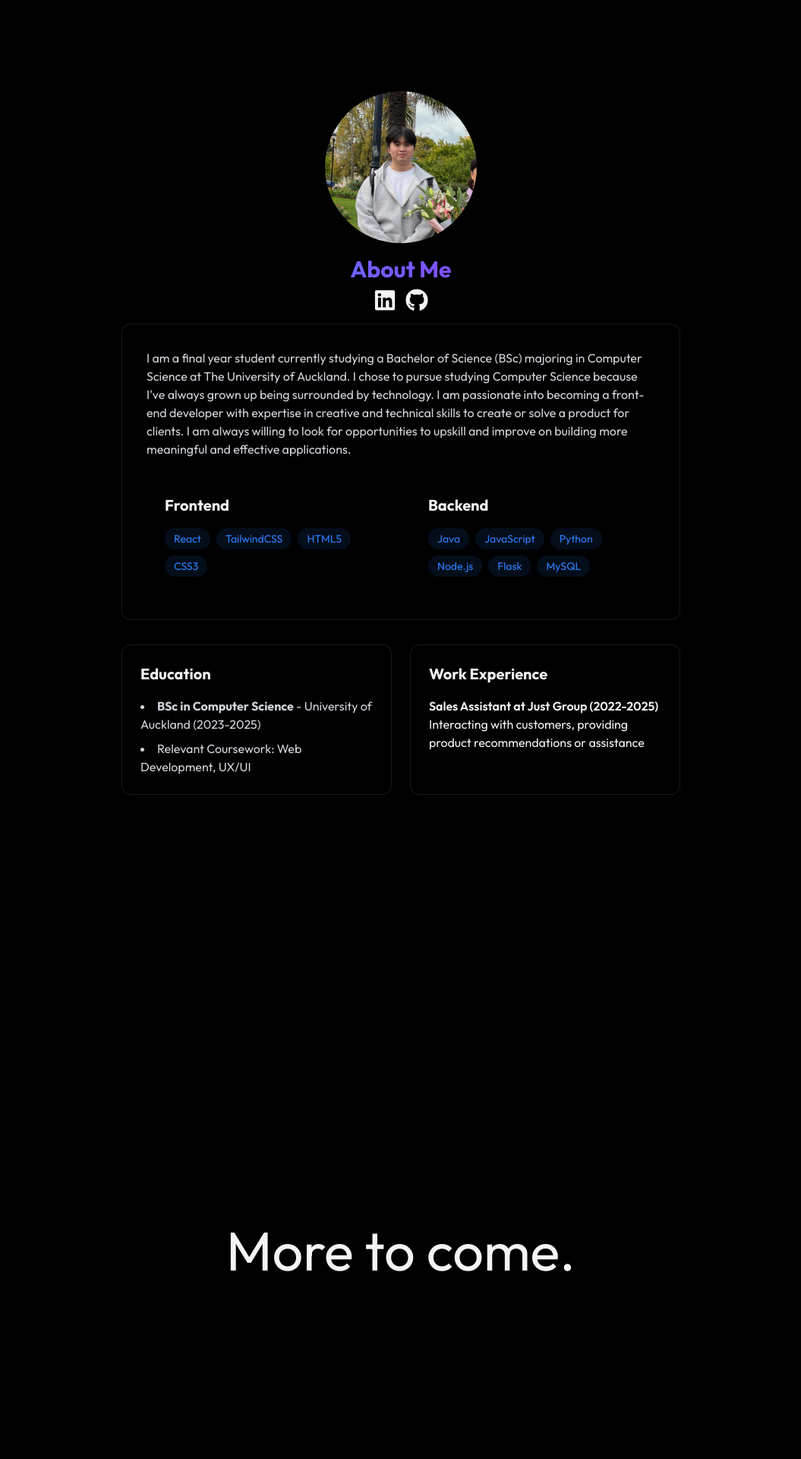
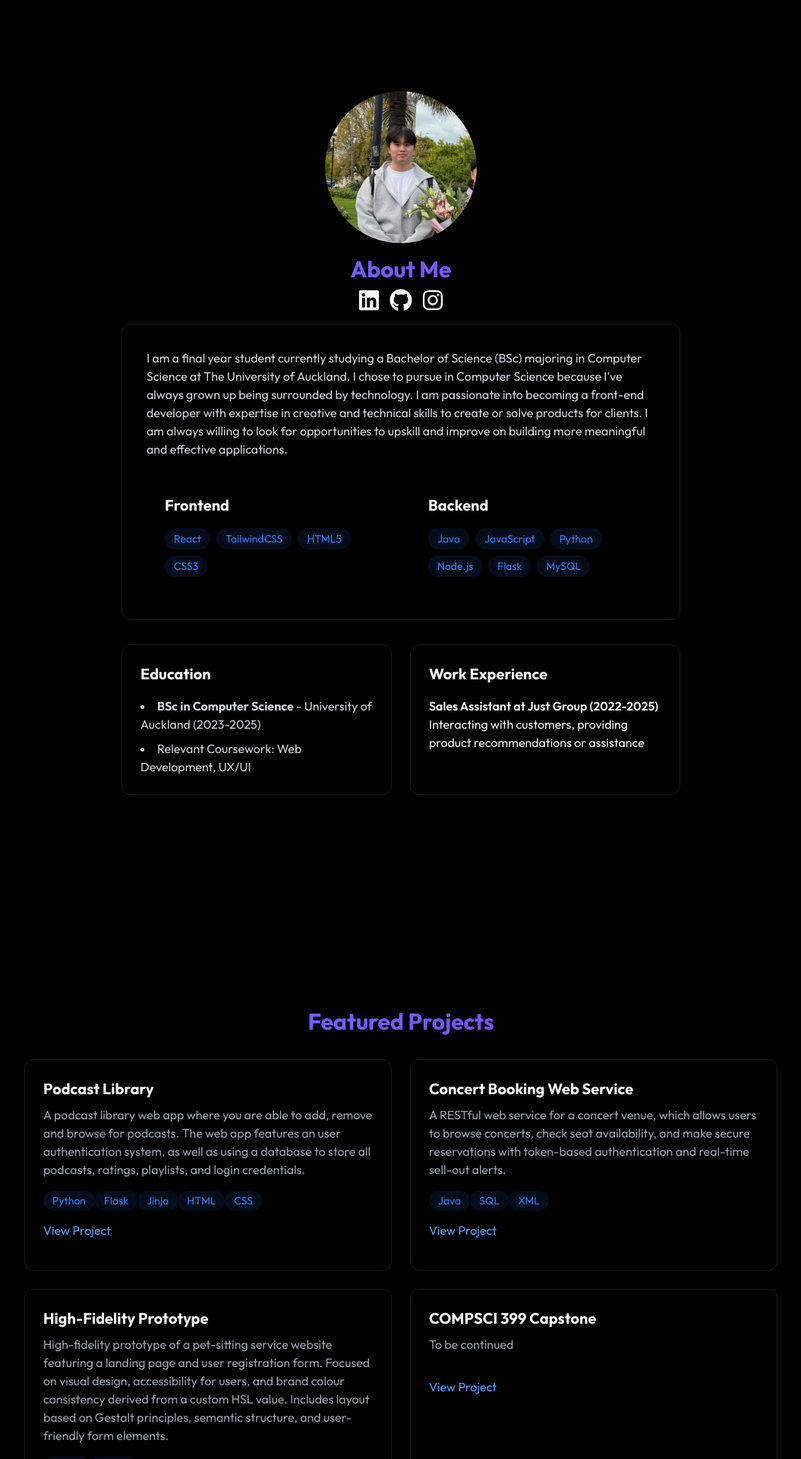
Before and after one commit to Bigmonterss/self-portfolio-project-2025, a React (Vite) app: page / in a window 1280 px wide. Shown: the part 880-2800 px from the top of the page at 76% size, without its empty margins (112-1167 px from the left). Built offline with nearby package versions, Linux system fonts and the light colour scheme.

Commit message:
FEAT & UPDATE: Added RevealOnScroll.jsx and updated a few component files
Added a reveal on scrolling feature and updated a few components to make the scroll reveal work with it.

```diff
--- a/src/App.jsx
+++ b/src/App.jsx
@@ -6,6 +6,7 @@
 import { Home } from "./components/sections/Home";
 import { About } from "./components/sections/About";
 import { Projects } from "./components/sections/Projects";
+import { Contact } from "./components/sections/Contact";
 import { AnimCursor }from "./components/AnimCursor";
 import "./index.css";
 
@@ -26,6 +27,7 @@
         <Home/>
         <About/>
         <Projects/>
+        <Contact/>
       </div>
     </>
   )
--- /dev/null
+++ b/src/components/RevealOnScroll.jsx
@@ -0,0 +1,28 @@
+import { useEffect, useRef } from "react";
+
+export const RevealOnScroll = ({ children }) => {
+    const ref = useRef(null)
+
+    useEffect(() => {
+        const observer = new IntersectionObserver(
+            ([entry]) => {
+            if (entry.isIntersecting) {
+                ref.current.classList.add("visible");
+            } else {
+                ref.current.classList.remove("visible");
+            }
+            },
+            { threshold: 0.2, rootMargin: "0px 0px -50px 0px" }
+        );
+
+        if (ref.current) observer.observe(ref.current);
+
+        return () => observer.disconnect();
+    }, []);
+
+    return (
+        <div ref={ref} className="reveal">
+            {children}
+        </div>
+    );
+}
--- a/src/components/sections/About.jsx
+++ b/src/components/sections/About.jsx
@@ -1,5 +1,6 @@
 import profileImage from '../../assets/images/me.png';
-import { FaLinkedin, FaGithub } from "react-icons/fa";
+import { FaLinkedin, FaGithub, FaInstagram} from "react-icons/fa";
+import { RevealOnScroll } from "../RevealOnScroll";
 
 export const About = () => {
     const frontendSkills =["React", "TailwindCSS", "HTML5", "CSS3"]
@@ -7,6 +8,7 @@
 
     return (
         <section id="about" className="flex items-center justify-center py-50">
+            <RevealOnScroll>
             <div className="max-w-3xl mx-auto px-4">
                 <div className='flex justify-center mb-4'>
                     <img
@@ -36,6 +38,14 @@
                     >
                         <FaGithub size={30} />
                     </a>
+                    <a
+                        href="https://www.instagram.com/bigmonters/"
+                        target="_blank"
+                        rel="noopener noreferrer"
+                        className="hover:-translate-y-0.5 transition-all hover:text-blue-500"
+                    >
+                        <FaInstagram size={30} />
+                    </a>
                 </div>
 
 
@@ -43,8 +53,8 @@
                 <div className="rounded-xl p-8 border-white/10 border hover:-translate-y-1 transition-all">
                     <p className="text-gray-300 mb-6">
                         I am a final year student currently studying a Bachelor of Science (BSc) majoring in Computer Science at The University of Auckland.
-                        I chose to pursue studying Computer Science because I've always grown up being surrounded by technology.
-                        I am passionate into becoming a front-end developer with expertise in creative and technical skills to create or solve a product for clients.
+                        I chose to pursue in Computer Science because I've always grown up being surrounded by technology.
+                        I am passionate into becoming a front-end developer with expertise in creative and technical skills to create or solve products for clients.
                         I am always willing to look for opportunities to upskill and improve on building more meaningful and effective applications.
                     </p>
 
@@ -55,7 +65,7 @@
                             <div className="flex flex-wrap gap-2">
                                 {frontendSkills.map((tech, key) => (
                                     <span key={key} className="bg-blue-500/10 text-blue-500 py-1 px-3 rounded-full text-sm hover:bg-blue-500/20
-                                                hover:shadow-[0_2px_8px_rgba(59, 130, 2246, 0.2)] transition"
+                                                hover:shadow-[0_2px_8px_rgba(59, 130, 246, 0.2)] transition"
                                     >
                                         {tech}
                                     </span>
@@ -68,7 +78,7 @@
                             <div className="flex flex-wrap gap-2">
                                 {backendSkills.map((tech, key) => (
                                     <span key={key} className="bg-blue-500/10 text-blue-500 py-1 px-3 rounded-full text-sm hover:bg-blue-500/20
-                                                hover:shadow-[0_2px_8px_rgba(59, 130, 2246, 0.2)] transition"
+                                                hover:shadow-[0_2px_8px_rgba(59, 130, 246, 0.2)] transition"
                                     >
                                         {tech}
                                     </span>
@@ -100,6 +110,7 @@
                     </div>
                 </div>
             </div>
+            </RevealOnScroll>
         </section>
     );
 }
--- a/src/components/sections/Contact.jsx
+++ b/src/components/sections/Contact.jsx
@@ -0,0 +1,7 @@
+export const Contact = () => {
+    return (
+        <section id="contact" className="min-h-screen flex items-center justify-center py-20">
+            <h4 className="text-7xl">Contact me.</h4>
+        </section>
+    );
+}
--- a/src/components/sections/Projects.jsx
+++ b/src/components/sections/Projects.jsx
@@ -1,7 +1,110 @@
+import { RevealOnScroll } from "../RevealOnScroll";
+
 export const Projects = () => {
     return (
         <section id="projects" className="min-h-screen flex items-center justify-center py-20">
-            <h4 className="text-7xl">More to come.</h4>
+            <RevealOnScroll>
+            <div className="max-w-5xl mx-auto px-4">
+                <h2 className="text-3xl font-bold mb-8 bg-gradient-to-r from-blue-500 to-purple-600 bg-clip-text text-transparent text-center">
+                    Featured Projects
+                </h2>
+                <div className="grid grid-cols-1 md:grid-cols-2 gap-6">
+                    <div className="p-6 rounded-xl border border-white/10 hover:-translate-y-1 hover:border-blue-500/30 hover:shadow-[0_2px_8px_rgba(59, 130, 246, 0.2)]">
+                        <h3 className="text-xl font-bold mb-2">Podcast Library</h3>
+                        <p className="text-gray-400 mb-4">
+                            A podcast library web app where you are able to add, remove and browse for podcasts.
+                            The web app features an user authentication system, as well as using a database to store all podcasts, ratings, playlists, and login credentials.
+                        </p>
+                        <div>
+                            {["Python", "Flask", "Jinja", "HTML", "CSS"].map((tech, key) => (
+                                <span key={key} className="bg-blue-500/10 text-blue-500 py-1 px-3 rounded-full text-sm hover:bg-blue-500/20
+                                                hover:shadow-[0_2px_8px_rgba(59, 130, 246, 0.1)] transition-all"
+                                >
+                                    {tech}
+                                </span>
+                            ))}
+                        </div>
+
+                        <div className="flex justify-between items-center">
+                            {/* for later */}
+                            <a href="#" className="text-blue-400 hover:text-blue-300 transition-colours my-4">
+                                View Project
+                            </a>
+                        </div>
+                    </div>
+
+                    <div className="p-6 rounded-xl border border-white/10 hover:-translate-y-1 hover:border-blue-500/30 hover:shadow-[0_2px_8px_rgba(59, 130, 246, 0.2)]">
+                        <h3 className="text-xl font-bold mb-2">Concert Booking Web Service</h3>
+                        <p className="text-gray-400 mb-4">
+                            A RESTful web service for a concert venue, which allows users to browse concerts, check seat availability, and make secure reservations with token-based authentication and real-time sell-out alerts.
+                        </p>
+                        <div>
+                            {["Java", "SQL", "XML"].map((tech, key) => (
+                                <span key={key} className="bg-blue-500/10 text-blue-500 py-1 px-3 rounded-full text-sm hover:bg-blue-500/20
+                                                hover:shadow-[0_2px_8px_rgba(59, 130, 246, 0.1)] transition-all"
+                                >
+                                    {tech}
+                                </span>
+                            ))}
+                        </div>
+
+                        <div className="flex justify-between items-center">
+                            {/* for later */}
+                            <a href="#" className="text-blue-400 hover:text-blue-300 transition-colours my-4">
+                                View Project
+                            </a>
+                        </div>
+                    </div>
+
+                    <div className="p-6 rounded-xl border border-white/10 hover:-translate-y-1 hover:border-blue-500/30 hover:shadow-[0_2px_8px_rgba(59, 130, 246, 0.2)]">
+                        <h3 className="text-xl font-bold mb-2">High-Fidelity Prototype</h3>
+                        <p className="text-gray-400 mb-4">
+                            High-fidelity prototype of a pet-sitting service website featuring a landing page and user registration form. Focused on visual design, accessibility for users, and brand colour consistency derived from a custom HSL value. Includes layout based on Gestalt principles, semantic structure, and user-friendly form elements.
+                        </p>
+                        <div>
+                            {["UX/UI", "Figma"].map((tech, key) => (
+                                <span key={key} className="bg-blue-500/10 text-blue-500 py-1 px-3 rounded-full text-sm hover:bg-blue-500/20
+                                                hover:shadow-[0_2px_8px_rgba(59, 130, 246, 0.1)] transition-all"
+                                >
+                                    {tech}
+                                </span>
+                            ))}
+                        </div>
+
+                        <div className="flex justify-between items-center">
+                            {/* for later */}
+                            <a href="#" className="text-blue-400 hover:text-blue-300 transition-colours my-4">
+                                View Project
+                            </a>
+                        </div>
+                    </div>
+
+                    {/* Capstone */}
+                    <div className="p-6 rounded-xl border border-white/10 hover:-translate-y-1 hover:border-blue-500/30 hover:shadow-[0_2px_8px_rgba(59, 130, 246, 0.2)]">
+                        <h3 className="text-xl font-bold mb-2">COMPSCI 399 Capstone</h3>
+                        <p className="text-gray-400 mb-4">
+                            To be continued
+                        </p>
+                        <div>
+                            {[].map((tech, key) => (
+                                <span key={key} className="bg-blue-500/10 text-blue-500 py-1 px-3 rounded-full text-sm hover:bg-blue-500/20
+                                                hover:shadow-[0_2px_8px_rgba(59, 130, 246, 0.1)] transition-all"
+                                >
+                                    {tech}
+                                </span>
+                            ))}
+                        </div>
+
+                        <div className="flex justify-between items-center">
+                            {/* for later */}
+                            <a href="#" className="text-blue-400 hover:text-blue-300 transition-colours my-4">
+                                View Project
+                            </a>
+                        </div>
+                    </div>
+                </div>
+            </div>
+            </RevealOnScroll>
         </section>
     );
 }
--- a/src/index.css
+++ b/src/index.css
@@ -37,3 +37,14 @@
     animation: loading 0.8s ease infinite;
   }
 }
+
+.reveal {
+  opacity: 0;
+  transform: translateY(20px);
+  transition: opacity 0.7s ease, transform 0.7s ease;
+}
+
+.reveal.visible {
+  opacity: 1;
+  transform: translateY(0);
+}
```
Also changed, not shown: src/components/sections/Home.jsx (+6 -2 lines).
